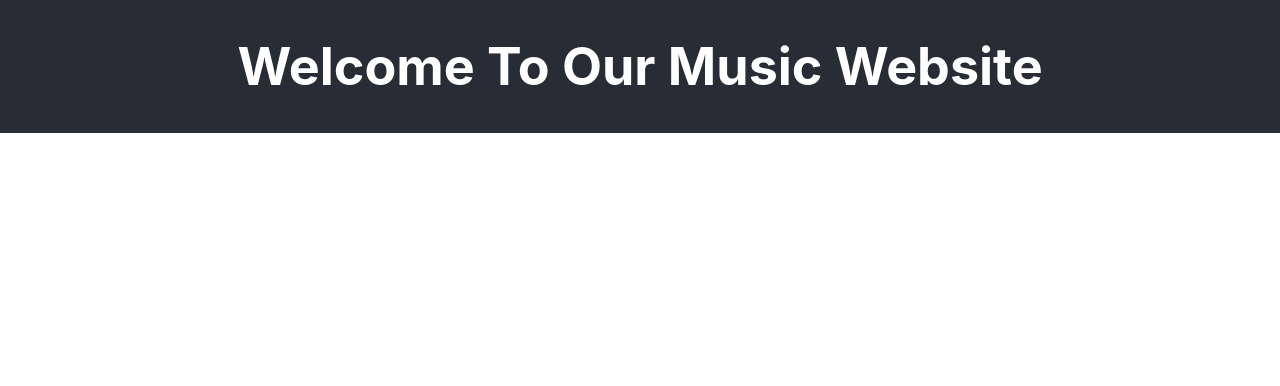
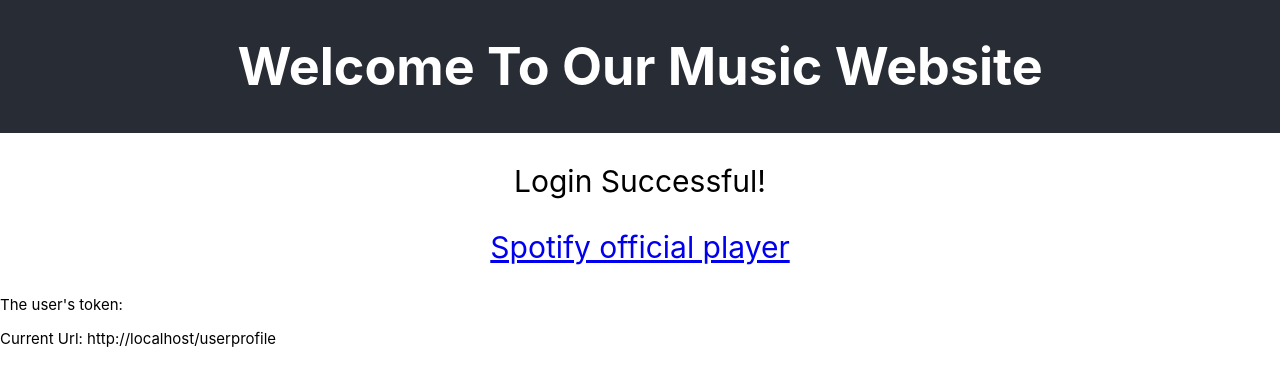
Before and after one commit to jianshuoyang/CS-554A-Final-Project, a React (Create React App) app in the folder client/: page /userprofile in a window 1280 px wide. Shown: the top 386 px of the page. Built offline with nearby package versions, Linux system fonts and the light colour scheme.

Commit message:
after login user can check the spotify website

```diff
--- a/client/src/App.js
+++ b/client/src/App.js
@@ -2,6 +2,7 @@ import React from 'react';
 import './App.css';
 import { BrowserRouter as Router, Route } from 'react-router-dom';
 import Home from './components/Home';
+import UserProfile from './components/UserProfile';
 
 
 
@@ -9,6 +10,12 @@ import Home from './components/Home';
 
 function App() {
 
+  if (window.location.href.includes("access_token")) {
+    return (
+      <UserProfile />
+
+    );
+  }
 
   return (
       <Router>
@@ -20,7 +27,7 @@ function App() {
 
           </header>
           <Route exact path="/" component={Home} />
-
+          <Route exact path="/userprofile" component={UserProfile} />
         </div>
       </Router>
   );
--- /dev/null
+++ b/client/src/components/UserProfile.js
@@ -0,0 +1,51 @@
+import React from 'react';
+import '../App.css';
+
+const UserProfile = () => {
+    const playerUrl = "https://open.spotify.com";
+
+    const hash = window.location.hash.substr(1); //url of the current page
+    const arHash = hash.split('='); //this creates an array with key ([0] element) and value ([1] element)
+    const hash_value =  arHash[1]; //recieve value
+
+    var access_token = hash_value;
+
+
+
+
+    return (
+		<div>
+
+        <p class = "login" style={{fontSize:'30px'}}>
+
+          Login Successful!
+        </p>
+
+
+        <p class = "login" style={{fontSize:'30px'}}>
+
+                <a
+                    href= {playerUrl}
+                >
+                    Spotify official player
+                </a>
+		</p>
+
+        <p style={{fontSize:'15px'}}>
+            The user's token: {access_token}
+
+		</p>
+
+        <p style={{fontSize:'15px'}}>
+            Current Url: {window.location.href}
+
+		</p>
+
+
+      </div>
+
+
+    )
+};
+
+export default UserProfile;
```
